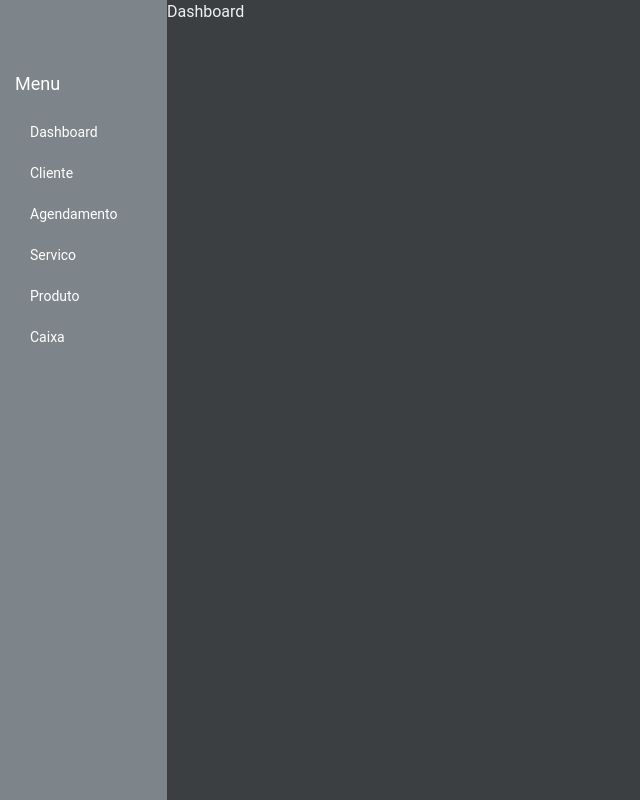
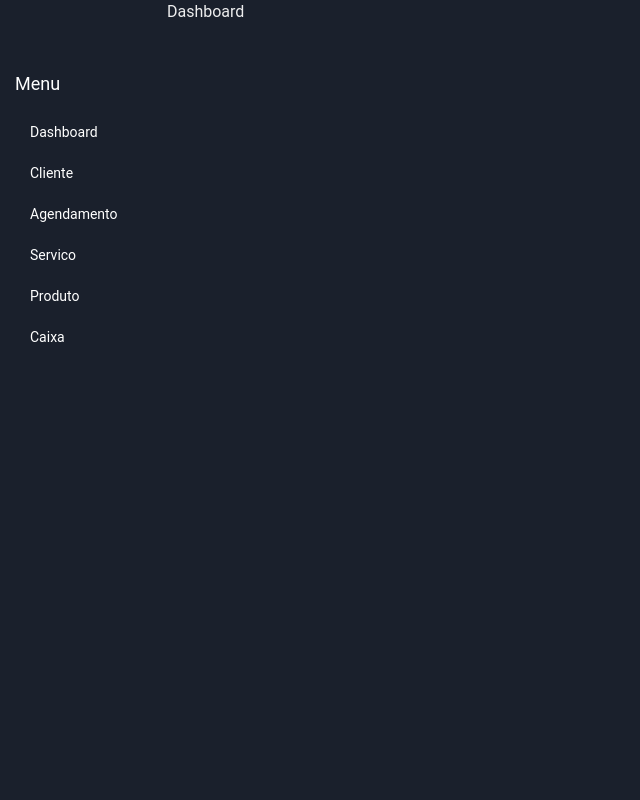
Before and after one commit to lorransouzaaguiar/garagemautomotiva-nextjs, a Next.js app: page /view/dashboard in a window 1280 px wide. Shown: the whole page, without its empty margins (0-640 px from the left). Built offline with nearby package versions, Linux system fonts and the light colour scheme.

Commit message:
changed color system

```diff
--- a/src/styles/theme.ts
+++ b/src/styles/theme.ts
@@ -9,8 +9,13 @@ const customTheme: Partial<ChakraTheme> = {
     body: 'Roboto',
   },
   colors: {
-    primary: '#3C3F41',
-    secondary: '#7D858A'
+    c11: '#131313',
+    c7: '#676767',
+    c3: '#BFBFBF',
+    w: '#FFFFFF',
+    p12: '#514EE5',
+    comp1: '#CB524A',
+    comp2: '#D2AE68'
   },
   components: {
     Button: {
```
